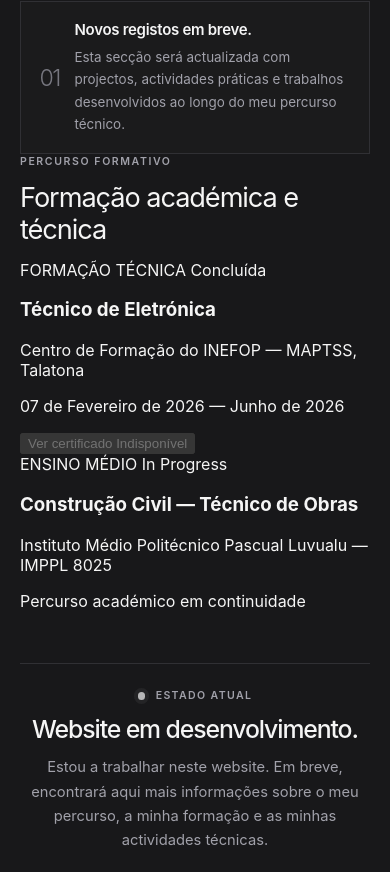
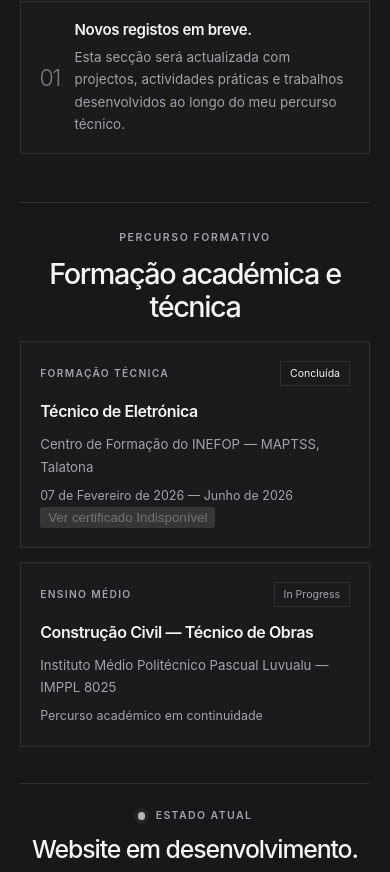
Before and after one commit to josemanuelmiguel070-del/myportfolio, a plain HTML site: page portfolio/index.html in a window 390 px wide. Shown: the part 766-1638 px from the top of the page. Drawn offline with Linux system fonts and the light colour scheme.

Commit message:
Improve spacing and responsive education section layout

```diff
--- a/portfolio/css/style.css
+++ b/portfolio/css/style.css
@@ -330,7 +330,85 @@ h1 {
   line-height: 1.7;
 }
 
- .coming-soon {
+
+/* Separação e apresentação da formação académica */
+.education-section {
+  width: 100%;
+  margin: clamp(4rem, 7vw, 5.5rem) auto 0;
+  padding-top: clamp(2rem, 4vw, 2.75rem);
+  border-top: 1px solid var(--color-border);
+}
+
+.education-heading { margin-bottom: 1.5rem; }
+
+.education-heading h2 {
+  margin: 0;
+  font-size: clamp(1.8rem, 3.4vw, 2.45rem);
+  font-weight: 500;
+  letter-spacing: -0.05em;
+  line-height: 1.15;
+}
+
+.education-list {
+  display: grid;
+  grid-template-columns: repeat(2, minmax(0, 1fr));
+  gap: 1.15rem;
+}
+
+.education-card {
+  min-width: 0;
+  padding: clamp(1.25rem, 2.5vw, 1.75rem);
+  border: 1px solid var(--color-border);
+  background: rgb(48 48 52 / 12%);
+}
+
+.education-card__top {
+  display: flex;
+  flex-wrap: wrap;
+  align-items: center;
+  justify-content: space-between;
+  gap: 0.65rem;
+  margin-bottom: 1.15rem;
+}
+
+.education-card__category {
+  color: var(--color-muted);
+  font-size: 0.64rem;
+  font-weight: 600;
+  letter-spacing: 0.13em;
+}
+
+.education-status {
+  padding: 0.3rem 0.55rem;
+  border: 1px solid var(--color-border);
+  color: var(--color-muted);
+  font-size: 0.66rem;
+  line-height: 1.25;
+}
+
+.education-status--completed { color: var(--color-text); }
+
+.education-card h3 {
+  margin: 0 0 0.65rem;
+  font-size: clamp(1rem, 1.5vw, 1.12rem);
+  font-weight: 600;
+  letter-spacing: -0.025em;
+  line-height: 1.4;
+  overflow-wrap: anywhere;
+}
+
+.education-institution,
+.education-period {
+  margin: 0;
+  color: var(--color-muted);
+  font-size: 0.85rem;
+  line-height: 1.7;
+  overflow-wrap: anywhere;
+}
+
+.education-period { margin-top: 0.4rem; font-size: 0.78rem; }
+
+.coming-soon {
   max-width: 590px;
   margin: clamp(3rem, 6vw, 4.5rem) auto 0;
   padding-top: 1.5rem;
@@ -692,6 +770,26 @@ h2 {
     line-height: 1.65;
   }
 
+  .education-section {
+    margin-top: 3rem;
+    padding-top: 1.65rem;
+  }
+
+  .education-heading {
+    margin-bottom: 1.1rem;
+    text-align: center;
+  }
+
+  .education-list {
+    grid-template-columns: minmax(0, 1fr);
+    gap: 0.85rem;
+  }
+
+  .education-card { padding: 1.2rem; }
+  .education-card__top { margin-bottom: 0.9rem; }
+  .education-card h3 { font-size: 1rem; }
+  .education-institution { font-size: 0.83rem; }
+
   .coming-soon {
     margin-top: 2.25rem;
     padding-top: 1.25rem;
```
